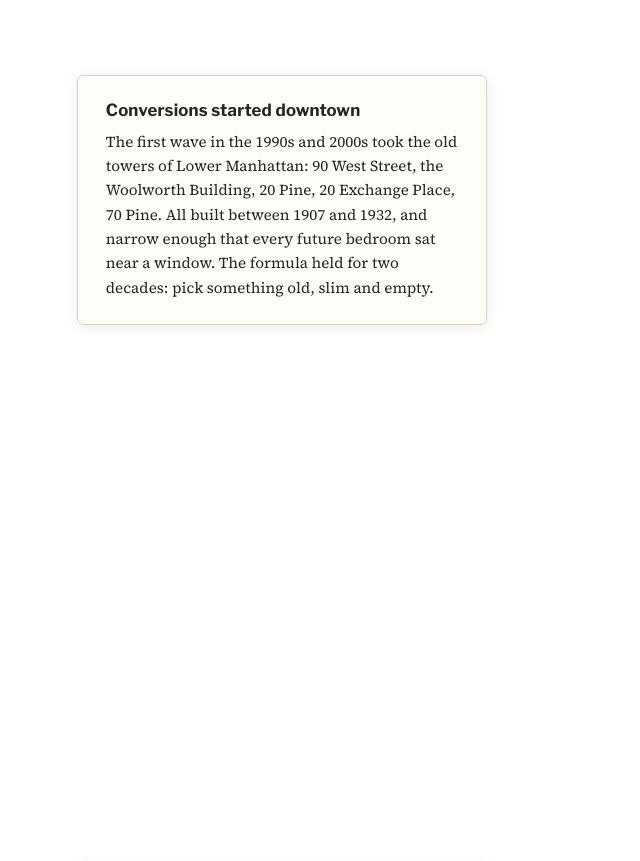
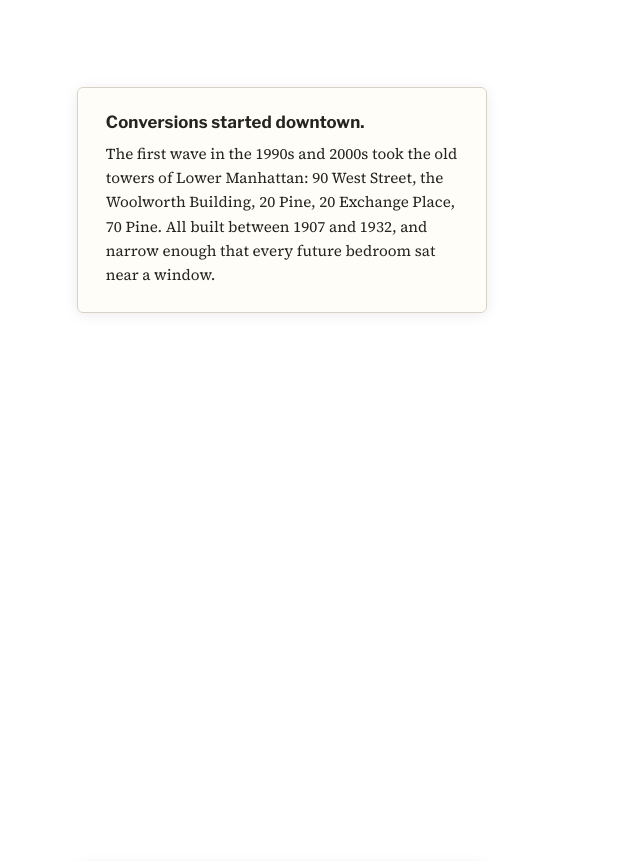
Before and after one commit to wongpeiting/scrolly-svelte-exercise, a SvelteKit app: page / in a window 1280 px wide. Shown: the part 2600-3461 px from the top of the page, without its empty margins (0-640 px from the left). Built offline with nearby package versions, Linux system fonts and the light colour scheme.

Commit message:
Card 2: cut formula line, add header full stop

```diff
--- a/src/routes/+page.svelte
+++ b/src/routes/+page.svelte
@@ -44,12 +44,11 @@
 
 			<div class="step">
 				<div class="card">
-					<h2>Conversions started downtown</h2>
+					<h2>Conversions started downtown.</h2>
 					<p>
 						The first wave in the 1990s and 2000s took the old towers of Lower Manhattan: 90 West
 						Street, the Woolworth Building, 20 Pine, 20 Exchange Place, 70 Pine. All built between
-						1907 and 1932, and narrow enough that every future bedroom sat near a window. The
-						formula held for two decades: pick something old, slim and empty.
+						1907 and 1932, and narrow enough that every future bedroom sat near a window.
 					</p>
 				</div>
 			</div>
```
